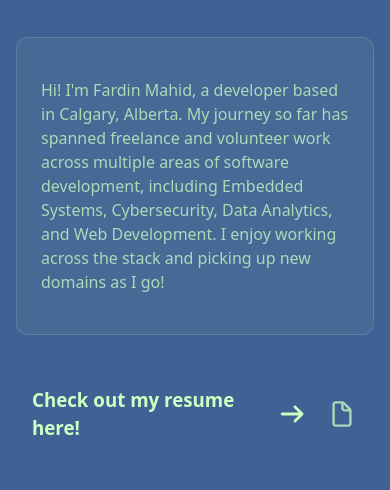
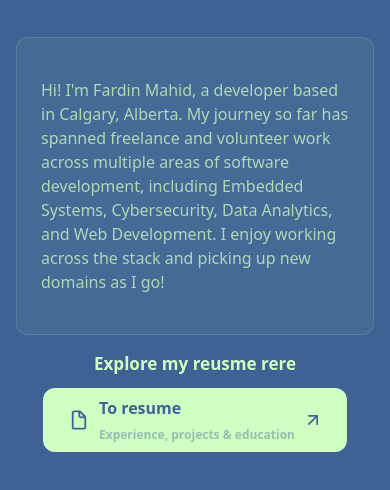
Before and after one commit to Freddydeddydoo/Portfolio2026, a website built with Vite: page index.html in a window 390 px wide. Shown: the part 1290-1780 px from the top of the page. After the commit the page ends 1758 px from the top, so only its background shows below. Built offline with nearby package versions, Linux system fonts and the light colour scheme; no server answers; a web font is replaced by a local one.

Commit message:
fixed about section on both mobile and phone. will add projects later today

```diff
--- a/index.html
+++ b/index.html
@@ -116,41 +116,40 @@
           </div>
         </div>
         <div class="about-box" style="grid-area: box-5">
+          <!-- arrow icon (unused)
+          -->
           <h3>
-            Check out my resume here!
+            Explore my reusme rere
           </h3>
-          <svg xmlns="http://www.w3.org/2000/svg" viewBox="0 0 640 640" fill="currentColor" width="32" height="32" >
-            <!--!Font Awesome Free v7.3.0 by @fontawesome - https://fontawesome.com License - https://fontawesome.com/license/free Copyright 2026 Fonticons, Inc.-->
-            <path d="M566.6 342.6C579.1 330.1 579.1 309.8 566.6 297.3L406.6 137.3C394.1 124.8 373.8 124.8 361.3 137.3C348.8 149.8 348.8 170.1 361.3 182.6L466.7 288L96 288C78.3 288 64 302.3 64 320C64 337.7 78.3 352 96 352L466.7 352L361.3 457.4C348.8 469.9 348.8 490.2 361.3 502.7C373.8 515.2 394.1 515.2 406.6 502.7L566.6 342.7z"/>
-          </svg>
-          <a href="mailto:fardin.mahid@ucalgary.ca" class="social-link">
+          <a href="mailto:fardin.mahid@ucalgary.ca" class="resume-link">
             <svg xmlns="http://www.w3.org/2000/svg" viewBox="0 0 640 640" fill="currentColor">
               <!--!Font Awesome Free v7.3.0 by @fontawesome - https://fontawesome.com License - https://fontawesome.com/license/free Copyright 2026 Fonticons, Inc.-->
               <path d="M304 112L192 112C183.2 112 176 119.2 176 128L176 512C176 520.8 183.2 528 192 528L448 528C456.8 528 464 520.8 464 512L464 272L376 272C336.2 272 304 239.8 304 200L304 112zM444.1 224L352 131.9L352 200C352 213.3 362.7 224 376 224L444.1 224zM128 128C128 92.7 156.7 64 192 64L325.5 64C342.5 64 358.8 70.7 370.8 82.7L493.3 205.3C505.3 217.3 512 233.6 512 250.6L512 512C512 547.3 483.3 576 448 576L192 576C156.7 576 128 547.3 128 512L128 128z"/>
             </svg>
+            <div class="resume-text">
+              <h3>To resume</h3>
+              <p>Experience, projects &amp; education</p>
+            </div>
+            <div class="resume-arrow">
+              <svg xmlns="http://www.w3.org/2000/svg"
+                  viewBox="0 0 24 24"
+                  width="24" height="24"
+                  fill="none"
+                  stroke="currentColor"
+                  stroke-width="2"
+                  stroke-linecap="round"
+                  stroke-linejoin="round"
+                  aria-hidden="true">
+                <path d="M7 17 17 7"/>
+                <path d="M7 7h10v10"/>
+              </svg>
+            </div>
           </a>
         </div>
       </div>
     </section>
 
-    <!--
-    <section id="skills">
-      <div class="section-content">
-        <h2>Skills</h2>
-        <div class="skills-grid">
-          <span class="skill-tag">C</span>
-          <span class="skill-tag">C++</span>
-          <span class="skill-tag">Python</span>
-          <span class="skill-tag">JavaScript</span>
-          <span class="skill-tag">HTML/CSS</span>
-          <span class="skill-tag">React</span>
-          <span class="skill-tag">Node.js</span>
-          <span class="skill-tag">Git</span>
-        </div>
-      </div>
-    </section>
-
-    <section id="projects">
+    <!-- <section id="projects">
       <div class="section-content">
         <h2>Projects</h2>
         <div class="project-card">
@@ -180,7 +179,7 @@
           <p>What you did, what you built, what you learned.</p>
         </div>
       </div>
-    </section> -->
+    </section>  -->
 
     <script type="module" src="./src/main.js" defer></script>
   </body>
--- a/src/main.js
+++ b/src/main.js
@@ -372,6 +372,7 @@ function DayNightCycle() {
   document.body.style.backgroundColor = `rgb(${sky.r}, ${sky.g}, ${sky.b})`;
 
   const root = document.documentElement;
+  root.style.setProperty('--sky-color', `${sky.r}, ${sky.g}, ${sky.b}`);
 
   // Shift tooltip color
   const tooltip = getToolTipColor(hours);
--- a/src/style.css
+++ b/src/style.css
@@ -50,6 +50,7 @@
   --night-text: rgb(208,255,196);
   --nav-glow-color: rgb(100, 140, 190);
   --tooltip-color:  rgba(255, 255, 255, 1);
+  --sky-color: 161, 217, 158;
 }
 
 body section {
@@ -201,7 +202,6 @@ nav a:not(a.homebutton):active::after{
 }
 
 .social-link {
-    display: inline-flex;
   align-items: center;
   color: rgba(var(--text-color-rgb), 0.75);
   transition: color 0.3s ease;
@@ -209,6 +209,75 @@ nav a:not(a.homebutton):active::after{
 
 .social-link:hover {
     color: rgba(var(--text-color-rgb), 1);
+}
+
+
+.resume-link{
+  display: inline-flex;
+  align-items: center;
+  gap: clamp(0.5rem, 2vw, 1rem);
+
+  box-sizing: border-box;
+  font-size: clamp(0.9rem, 1.5vw, 1.1rem);
+  /* inverted colors: text color as the fill, sky color as the text (SVGs follow via currentColor) */
+  color: rgb(var(--sky-color));
+  background-color: rgb(var(--text-color-rgb));
+  padding: 0.5rem 1.5rem;
+  border-radius: 0.75rem;
+  text-decoration: none;
+    transition:
+    background-color 0.25s ease,
+    border-color 0.25s ease,
+    transform 0.25s ease;
+}
+
+.resume-link > svg:first-child{
+  width: clamp(1.5rem, 3vw, 1.75rem);
+  height: auto;
+  flex-shrink: 0;
+}
+
+
+.resume-link:hover {
+  background-color: rgba(var(--text-color-rgb), 0.85);
+  transform: translateY(-3px);
+}
+
+/* browsers give <p> a 1em top/bottom margin by default;
+   color: inherit overrides the "body section p" text color so it stays visible on the button */
+.resume-link p {
+  margin: 0;
+  color: inherit;
+}
+
+.resume-text {
+  min-width: 0;
+}
+
+.resume-text h3 {
+  margin: 0;
+  color: rgb(var(--sky-color));
+  font-size: clamp(1rem, 1.8vw, 1.2rem);
+}
+
+.resume-text p {
+  margin: 0.35rem 0 0;
+  font-size: clamp(0.75rem, 1.2vw, 0.9rem);
+  color: rgb(var(--sky-color), 0.5);
+  opacity: 0.8;
+}
+
+.resume-arrow {
+  width: clamp(1.25rem, 2.5vw, 1.5rem);
+  height: auto;
+  flex-shrink: 0;
+}
+
+/* make the arrow svg fill its wrapper instead of using its own 24px size */
+.resume-arrow svg {
+  display: block;
+  width: 100%;
+  height: auto;
 }
 
 .about-content {
@@ -255,29 +324,22 @@ nav a:not(a.homebutton):active::after{
 }
 
 .about-box:nth-child(5){
+    display: inline-flex;
     flex-direction: row;
     align-items: center;
-    justify-content: flex-start;
+    justify-content: center;
     gap: 0.75rem;
-    padding: 1rem;
+    padding: 0;
+    overflow: visible;
+    /* base size for this box; the heading below scales off it */
+    font-size: clamp(0.85rem, 3.5vw, 1rem);
 }
 
-.about-box:nth-child(5) svg {
-    width: 32px;
-    height: 32px;
-    margin-left: 0.5rem;
+/* only the heading directly in the box, not the one inside the button */
+.about-box:nth-child(5) > h3 {
+    margin: 0;
+    font-size: 1.25em;
 }
-
-.about-box:nth-child(5) {
-    display: flex;
-    flex-direction: row;
-    align-items: center;
-}
-
-.about-box:nth-child(5) > :last-child {
-    margin-left: auto;
-}
-
 
 .skill-carousel::-webkit-scrollbar {
   display: none;
@@ -384,6 +446,12 @@ nav a:not(a.homebutton):active::after{
   .about-box:nth-child(2) {
     align-items: center;
     padding-bottom: 0;
+  }
+
+  /* heading and resume button don't fit side by side; let the button drop below */
+  .about-box:nth-child(5) {
+    flex-wrap: wrap;
+    justify-content: center;
   }
 
   /* keep the photo circular and centered */
```
Lines whose indentation alone changed are shown as unchanged.
